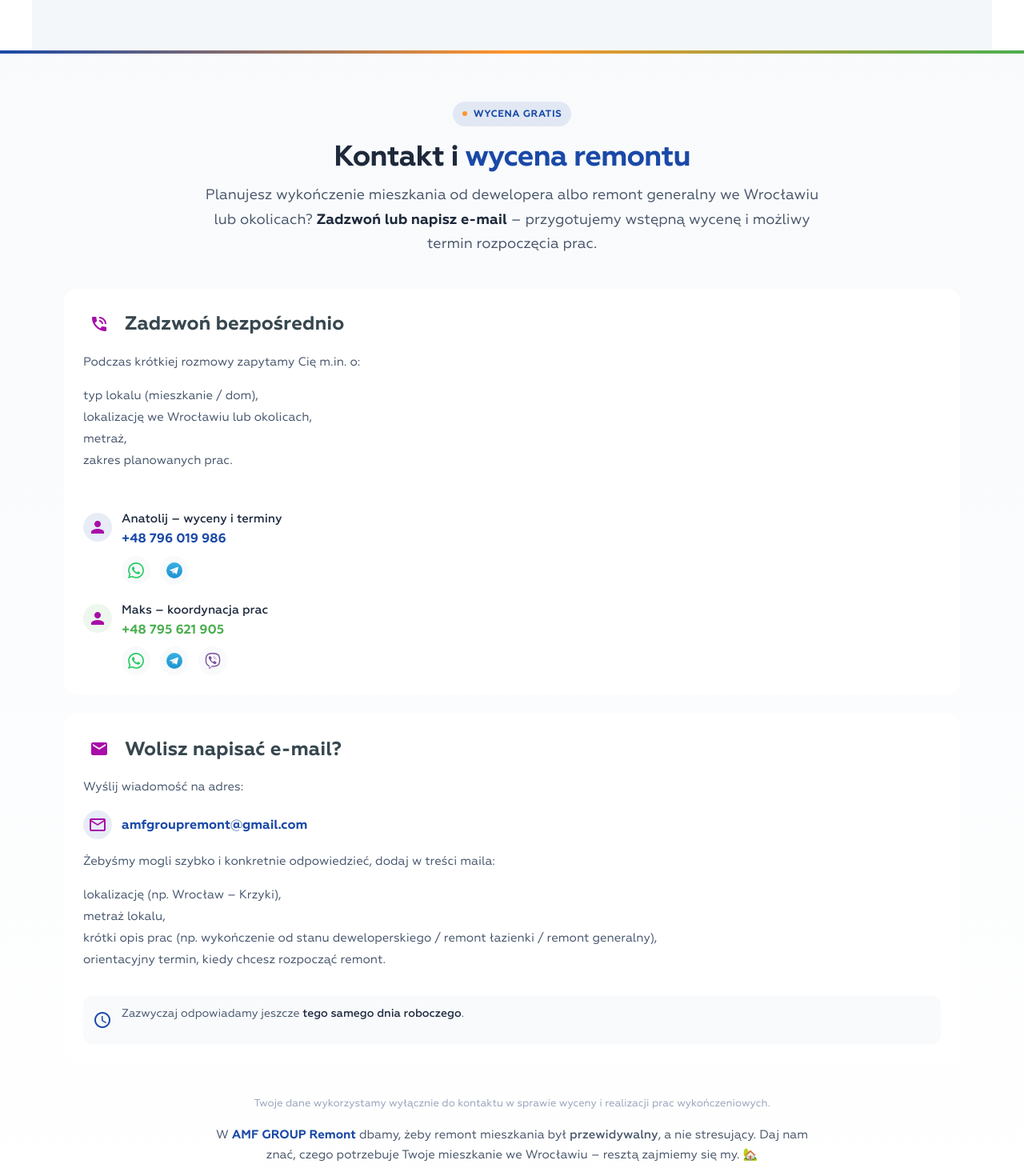
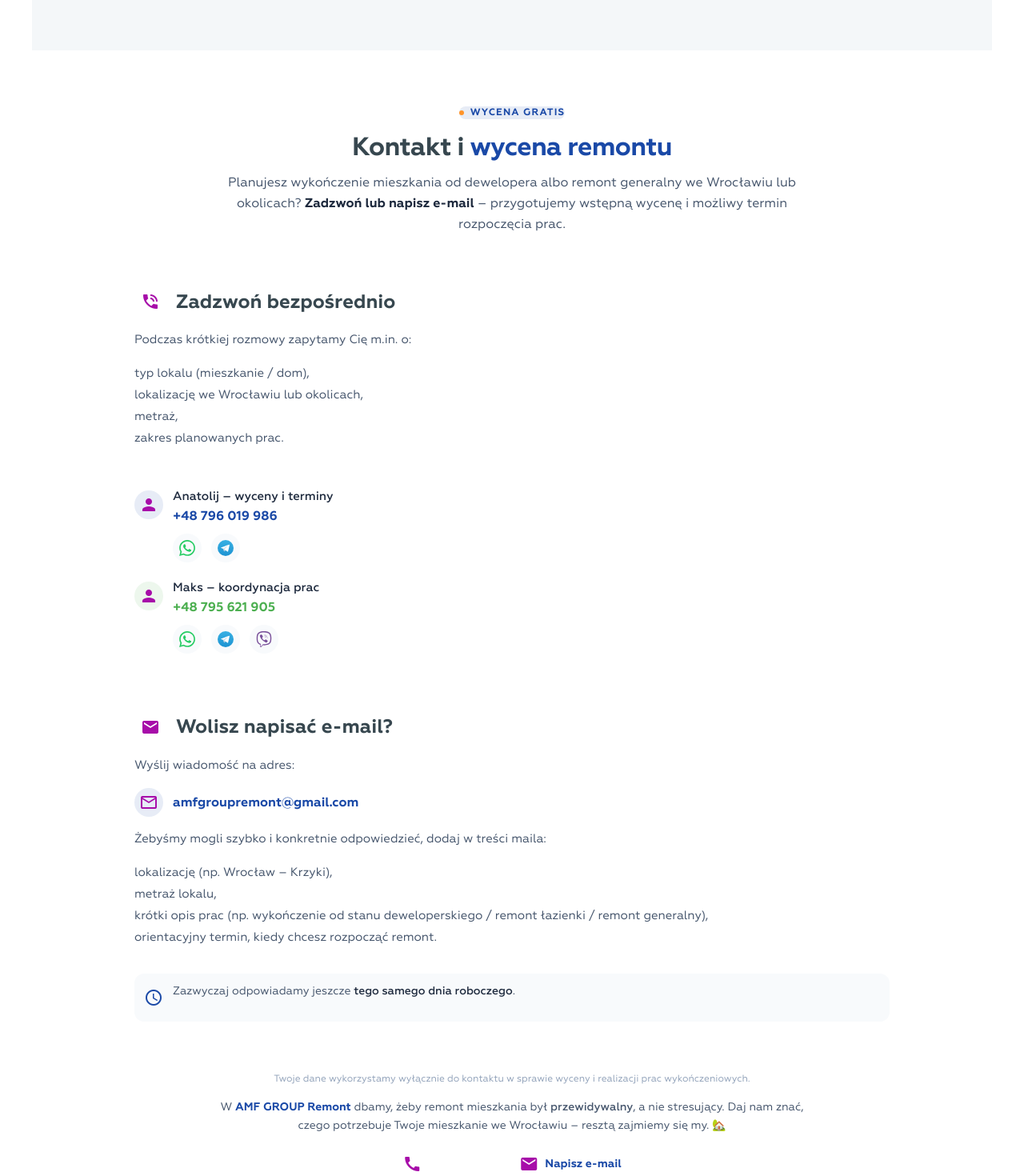
Before and after one commit to r-senchuk/amf-remont, a React (Vite) app: page / in a window 1280 px wide. Shown: the part 5940-7410 px from the top of the page at 80% size. Built offline with nearby package versions, Linux system fonts and the light colour scheme.

Commit message:
glight build

```diff
--- a/package.json
+++ b/package.json
@@ -23,6 +23,8 @@
     "node": ">=18.0.0"
   },
   "dependencies": {
+    "glightbox": "^3.3.1",
+    "materialize-css": "^1.0.0",
     "react": "^19.2.1",
     "react-dom": "^19.2.1",
     "react-router-dom": "^7.10.1"
--- a/src/components/pages/ContactPage/ContactChannelCard.jsx
+++ /dev/null
@@ -1,74 +0,0 @@
-/**
- * ContactChannelCard Component
- * Reusable card component for contact channels
- * @param {Object} props
- * @param {string} props.title - Card title
- * @param {string} props.icon - Material icon name
- * @param {string} props.accentColor - Accent color variant ('orange' | 'green' | 'purple')
- * @param {React.ReactNode} props.children - Card content
- */
-import React from 'react';
-
-const accentStyles = {
-  orange: {
-    iconBg: 'bg-gradient-to-br from-accent-orange to-accent-orange-light',
-    border: 'border-accent-orange/20',
-    hoverBorder: 'hover:border-accent-orange/40',
-    highlight: 'bg-accent-orange/5',
-  },
-  green: {
-    iconBg: 'bg-gradient-to-br from-accent-green to-emerald-400',
-    border: 'border-accent-green/20',
-    hoverBorder: 'hover:border-accent-green/40',
-    highlight: 'bg-accent-green/5',
-  },
-  purple: {
-    iconBg: 'bg-gradient-to-br from-accent-purple to-fuchsia-400',
-    border: 'border-accent-purple/20',
-    hoverBorder: 'hover:border-accent-purple/40',
-    highlight: 'bg-accent-purple/5',
-  },
-};
-
-function ContactChannelCard({ title, icon, accentColor = 'orange', children }) {
-  const accent = accentStyles[accentColor] || accentStyles.orange;
-
-  return (
-    <div className={`
-      relative bg-white rounded-2xl md:rounded-3xl p-6 md:p-8
-      shadow-card hover:shadow-card-xl
-      transition-all duration-300 ease-out
-      border-2 ${accent.border} ${accent.hoverBorder}
-      hover:-translate-y-1
-      group
-    `}>
-      {/* Decorative Corner Accent */}
-      <div className={`absolute top-0 right-0 w-24 h-24 ${accent.highlight} rounded-bl-[100px] rounded-tr-2xl md:rounded-tr-3xl`}></div>
-
-      {/* Icon Badge */}
-      <div className={`
-        relative inline-flex items-center justify-center
-        w-14 h-14 md:w-16 md:h-16
-        ${accent.iconBg}
-        rounded-xl md:rounded-2xl
-        shadow-lg
-        mb-5 md:mb-6
-        group-hover:scale-110 transition-transform duration-300
-      `}>
-        <i className="material-icons text-white text-2xl md:text-3xl">{icon}</i>
-      </div>
-
-      {/* Title */}
-      <h3 className="text-xl md:text-2xl font-bold text-brand-text mb-5 md:mb-6 relative">
-        {title}
-      </h3>
-
-      {/* Content */}
-      <div className="space-y-4 md:space-y-5 text-brand-text-secondary relative">
-        {children}
-      </div>
-    </div>
-  );
-}
-
-export default ContactChannelCard;
--- a/src/components/pages/ContactPage/ContactFooterNote.jsx
+++ b/src/components/pages/ContactPage/ContactFooterNote.jsx
@@ -6,97 +6,32 @@ import React from 'react';
 
 function ContactFooterNote() {
   return (
-    <div style={{
-      marginTop: '2.5rem',
-      maxWidth: '48rem',
-      margin: '2.5rem auto 0',
-      textAlign: 'center'
-    }}>
+    <div className="mt-10 max-w-3xl mx-auto text-center">
       {/* Privacy Note */}
-      <p style={{
-        fontSize: '0.8125rem',
-        color: '#94a3b8',
-        marginBottom: '1rem'
-      }}>
+      <p className="text-xs text-slate-400 mb-4">
         Twoje dane wykorzystamy wyłącznie do kontaktu w sprawie wyceny i realizacji prac wykończeniowych.
       </p>
 
       {/* Closing Message */}
-      <p style={{
-        fontSize: '0.9375rem',
-        color: '#475569',
-        lineHeight: '1.7',
-        marginBottom: '1.5rem'
-      }}>
-        W <span style={{ fontWeight: '600', color: '#1a49a7' }}>AMF GROUP Remont</span> dbamy, żeby remont mieszkania był <span style={{ fontWeight: '500' }}>przewidywalny</span>, a nie stresujący.{' '}
+      <p className="text-sm md:text-base text-slate-600 leading-relaxed mb-6">
+        W <span className="font-semibold text-primary">AMF GROUP Remont</span> dbamy, żeby remont mieszkania był <span className="font-medium">przewidywalny</span>, a nie stresujący.{' '}
         Daj nam znać, czego potrzebuje Twoje mieszkanie we Wrocławiu – resztą zajmiemy się my. 🏡
       </p>
 
       {/* CTA Buttons */}
-      <div style={{
-        display: 'flex',
-        flexWrap: 'wrap',
-        justifyContent: 'center',
-        gap: '0.75rem',
-        paddingTop: '0.5rem'
-      }}>
+      <div className="flex flex-wrap justify-center gap-3 pt-2">
         <a
           href="tel:+48796019986"
-          style={{
-            display: 'inline-flex',
-            alignItems: 'center',
-            gap: '0.5rem',
-            padding: '0.625rem 1.25rem',
-            background: 'linear-gradient(135deg, #ff942a 0%, #f89f47 100%)',
-            color: 'white',
-            fontWeight: '600',
-            fontSize: '0.9375rem',
-            borderRadius: '9999px',
-            boxShadow: '0 4px 12px rgba(255,148,42,0.35)',
-            textDecoration: 'none',
-            transition: 'all 0.2s ease'
-          }}
-          onMouseOver={(e) => {
-            e.target.style.transform = 'translateY(-2px)';
-            e.target.style.boxShadow = '0 6px 16px rgba(255,148,42,0.45)';
-          }}
-          onMouseOut={(e) => {
-            e.target.style.transform = 'translateY(0)';
-            e.target.style.boxShadow = '0 4px 12px rgba(255,148,42,0.35)';
-          }}
+          className="inline-flex items-center gap-2 px-5 py-2 rounded-full text-white font-semibold text-sm bg-gradient-to-r from-accent-orange to-accent-orange-light shadow-lg transition-transform duration-200 hover:-translate-y-0.5"
         >
-          <i className="material-icons" style={{ fontSize: '1.125rem' }}>call</i>
+          <i className="material-icons text-base">call</i>
           <span>Zadzwoń teraz</span>
         </a>
         <a
           href="mailto:amfgroupremont@gmail.com"
-          style={{
-            display: 'inline-flex',
-            alignItems: 'center',
-            gap: '0.5rem',
-            padding: '0.625rem 1.25rem',
-            backgroundColor: 'white',
-            border: '2px solid #1a49a7',
-            color: '#1a49a7',
-            fontWeight: '600',
-            fontSize: '0.9375rem',
-            borderRadius: '9999px',
-            boxShadow: '0 2px 8px rgba(0,0,0,0.08)',
-            textDecoration: 'none',
-            transition: 'all 0.2s ease'
-          }}
-          onMouseOver={(e) => {
-            e.target.style.backgroundColor = '#1a49a7';
-            e.target.style.color = 'white';
-            e.target.style.transform = 'translateY(-2px)';
-          }}
-          onMouseOut={(e) => {
-            e.target.style.backgroundColor = 'white';
-            e.target.style.color = '#1a49a7';
-            e.target.style.transform = 'translateY(0)';
-          }}
+          className="inline-flex items-center gap-2 px-5 py-2 rounded-full border-2 border-primary text-primary font-semibold text-sm bg-white shadow-sm transition-all duration-200 hover:bg-primary hover:text-white hover:-translate-y-0.5"
         >
-          <i className="material-icons" style={{ fontSize: '1.125rem' }}>email</i>
+          <i className="material-icons text-base">email</i>
           <span>Napisz e-mail</span>
         </a>
       </div>
--- a/src/components/pages/ContactPage/ContactIntro.jsx
+++ b/src/components/pages/ContactPage/ContactIntro.jsx
@@ -6,53 +6,22 @@ import React from 'react';
 
 function ContactIntro() {
   return (
-    <div style={{ maxWidth: '48rem', margin: '0 auto', textAlign: 'center', marginBottom: '2.5rem' }}>
+    <div className="max-w-3xl mx-auto text-center mb-10">
       {/* Badge */}
-      <span style={{
-        display: 'inline-flex',
-        alignItems: 'center',
-        borderRadius: '9999px',
-        backgroundColor: 'rgba(26, 73, 167, 0.1)',
-        color: '#1a49a7',
-        padding: '0.375rem 0.75rem',
-        fontSize: '0.75rem',
-        fontWeight: '600',
-        textTransform: 'uppercase',
-        letterSpacing: '0.05em',
-        marginBottom: '1rem'
-      }}>
-        <span style={{
-          width: '0.375rem',
-          height: '0.375rem',
-          backgroundColor: '#ff942a',
-          borderRadius: '50%',
-          marginRight: '0.5rem',
-          animation: 'pulse 2s infinite'
-        }}></span>
+      <span className="inline-flex items-center rounded-full bg-primary/10 text-primary px-3 py-1 text-xs font-semibold uppercase tracking-widest mb-4">
+        <span className="w-1.5 h-1.5 rounded-full bg-accent-orange animate-pulse mr-2"></span>
         Wycena gratis
       </span>
 
       {/* Heading */}
-      <h2 style={{
-        fontSize: 'clamp(1.5rem, 4vw, 2.25rem)',
-        fontWeight: '700',
-        letterSpacing: '-0.025em',
-        color: '#1e293b',
-        marginBottom: '0.75rem',
-        lineHeight: '1.2'
-      }}>
-        Kontakt i <span style={{ color: '#1a49a7' }}>wycena remontu</span>
+      <h2 className="text-3xl md:text-4xl font-bold text-slate-800 mb-3 leading-tight">
+        Kontakt i <span className="text-primary">wycena remontu</span>
       </h2>
 
       {/* Lead paragraph */}
-      <p style={{
-        fontSize: 'clamp(1rem, 2.5vw, 1.125rem)',
-        color: '#475569',
-        lineHeight: '1.7',
-        margin: 0
-      }}>
+      <p className="text-base md:text-lg text-slate-600 leading-relaxed">
         Planujesz wykończenie mieszkania od dewelopera albo remont generalny we Wrocławiu lub okolicach?{' '}
-        <span style={{ fontWeight: '600', color: '#1e293b' }}>Zadzwoń lub napisz e-mail</span> – przygotujemy wstępną wycenę i możliwy termin rozpoczęcia prac.
+        <span className="font-semibold text-slate-800">Zadzwoń lub napisz e-mail</span> – przygotujemy wstępną wycenę i możliwy termin rozpoczęcia prac.
       </p>
     </div>
   );
--- a/src/components/pages/HomePage/ContactSection.jsx
+++ b/src/components/pages/HomePage/ContactSection.jsx
@@ -11,28 +11,13 @@ function ContactSection() {
   return (
     <section
       id="contact"
-      style={{
-        position: 'relative',
-        padding: '4rem 0',
-        background: 'linear-gradient(180deg, #f8fafc 0%, #ffffff 100%)'
-      }}
+      className="relative py-16 md:py-20 bg-gradient-to-b from-slate-50 to-white"
     >
       {/* Decorative Top Border */}
-      <div style={{
-        position: 'absolute',
-        top: 0,
-        left: 0,
-        right: 0,
-        height: '4px',
-        background: 'linear-gradient(90deg, #1a49a7 0%, #ff942a 50%, #4caf50 100%)'
-      }}></div>
+      <div className="absolute top-0 inset-x-0 h-1 bg-gradient-to-r from-primary via-accent-orange to-accent-green"></div>
 
       {/* Container */}
-      <div style={{
-        maxWidth: '72rem',
-        margin: '0 auto',
-        padding: '0 1rem'
-      }}>
+      <div className="max-w-5xl mx-auto px-4 sm:px-6 lg:px-8">
         <ContactIntro />
         <ContactChannels />
         <ContactFooterNote />
--- a/src/components/shared/Navigation/Navigation.jsx
+++ b/src/components/shared/Navigation/Navigation.jsx
@@ -4,6 +4,7 @@
  */
 import { useEffect, useRef } from 'react';
 import { Link, useNavigate, useLocation } from 'react-router-dom';
+import M from 'materialize-css/dist/js/materialize';
 
 function Navigation() {
   const navigate = useNavigate();
@@ -13,8 +14,8 @@ function Navigation() {
 
   useEffect(() => {
     // Initialize Materialize sidenav
-    if (sidenavRef.current && window.M && window.M.Sidenav) {
-      instanceRef.current = window.M.Sidenav.init(sidenavRef.current, {
+    if (sidenavRef.current) {
+      instanceRef.current = M.Sidenav.init(sidenavRef.current, {
         edge: 'left',
         draggable: true
       });
```
Also changed, not shown: src/components/shared/Gallery/Gallery.jsx (+5 -17 lines), src/components/shared/Header/Header.jsx (+11 -10 lines), src/index.html (+0 -7 lines), 1 other file (tests, documents, lock files or other folders).
